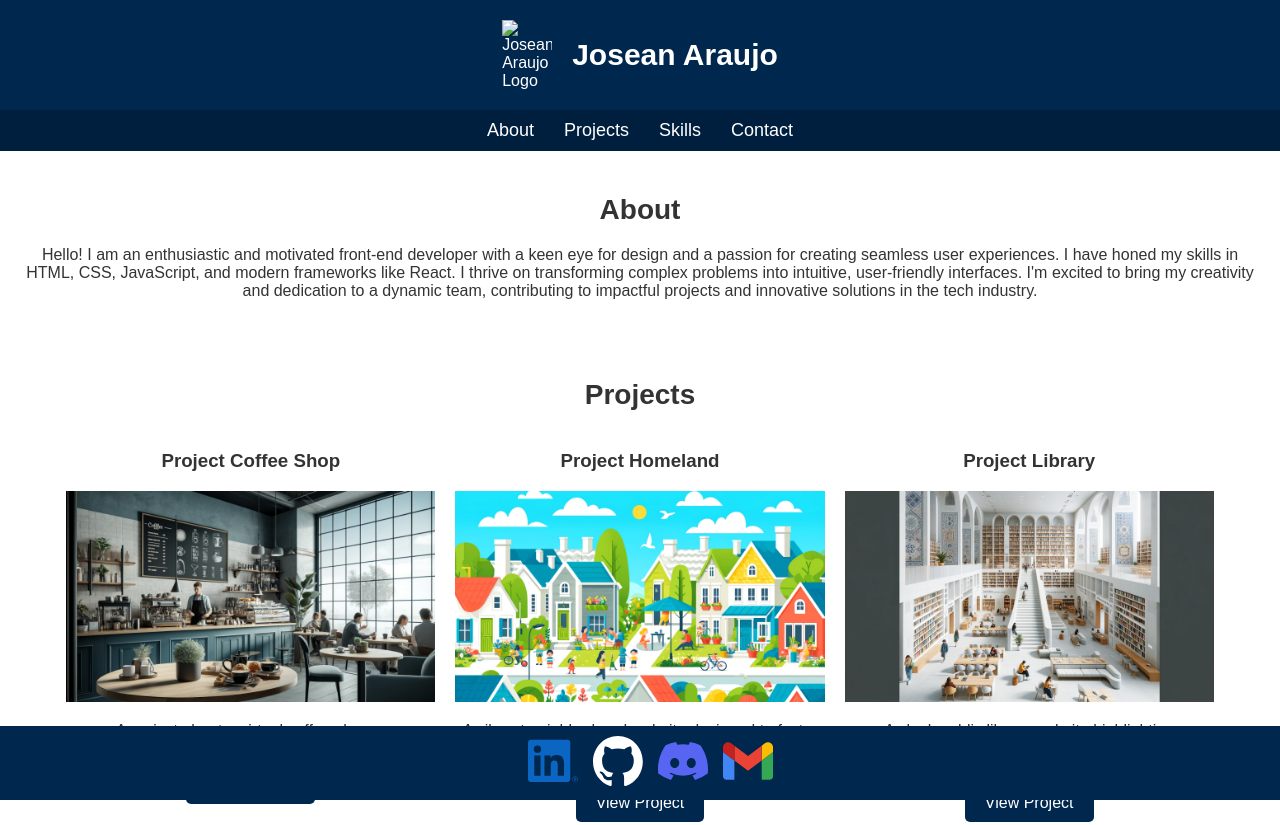
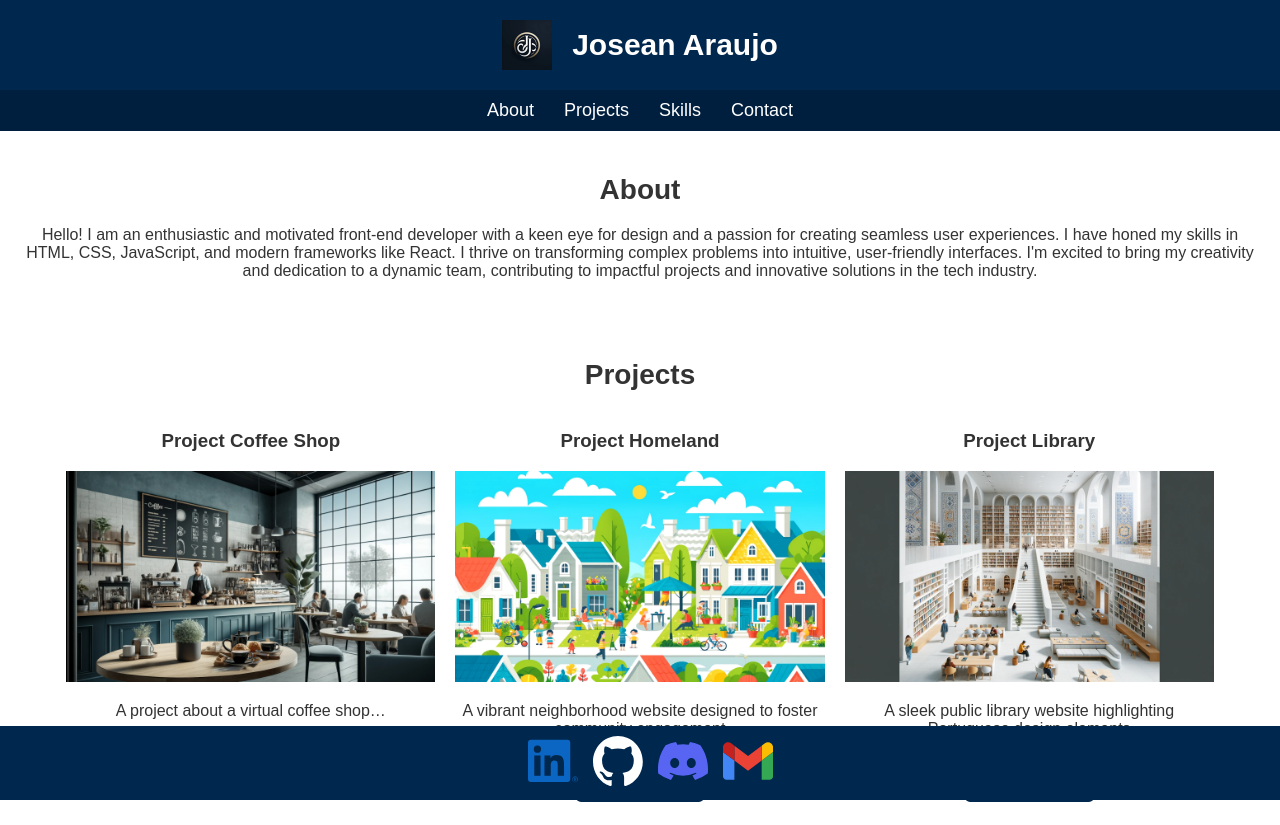
Before and after one commit to Jeanfr1/Portfolio, a plain HTML site: page index.html in a window 1280 px wide. Shown: the top 825 px of the page. Drawn offline with Linux system fonts and the light colour scheme; the site is published under a folder, as on GitHub Pages, so addresses that start at the root find nothing; a script that the page names is missing.

Commit message:
correçoes logo

```diff
--- a/index.html
+++ b/index.html
@@ -8,7 +8,7 @@
   </head>
   <body>
     <header>
-      <img src="/images/logo_icon_Josean_Araujo.png" alt="Josean Araujo Logo" />
+      <img src="images/logo_icon_Josean_Araujo.png" alt="Josean Araujo Logo" />
       <h1>Josean Araujo</h1>
     </header>
     <nav>
```
Also changed, not shown: 1 other file.
